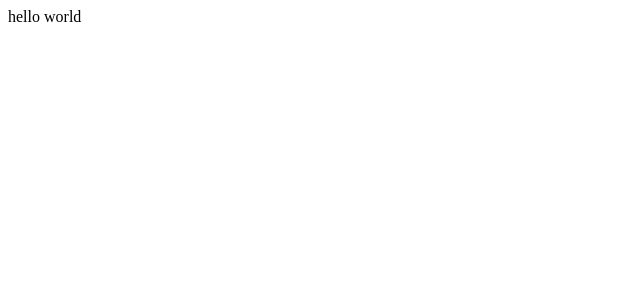
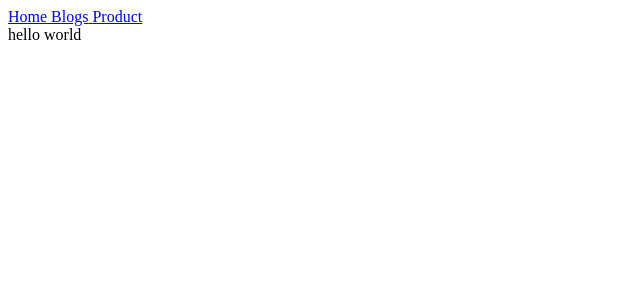
Before and after one commit to syedalirazazaidi/nextjs-pro, a Next.js app: page / in a window 1280 px wide. Shown: the top 300 px of the page, without its empty margins (0-640 px from the left). Built offline with nearby package versions, Linux system fonts and the light colour scheme.

Commit message:
add link in the app

```diff
--- a/app/layout.tsx
+++ b/app/layout.tsx
@@ -1,3 +1,4 @@
+import Navbar from "./shared/navbar"
 
 
 export default function RootLayout({
@@ -13,7 +14,7 @@ export default function RootLayout({
         <link rel="icon" href="/favicon.ico" />
       </head>
       <body>
-
+       <Navbar/>
         {children}</body>
     </html>
   )
--- /dev/null
+++ b/app/shared/navbar.tsx
@@ -0,0 +1,27 @@
+import Link from 'next/link'
+import React from 'react'
+interface LinkNav {
+
+    name: string;
+    path: string;
+
+}
+type LinkArray = LinkNav[]
+const links: LinkArray = [
+    { name: 'Home', path: '/' },
+    { name: 'Blogs', path: '/blogs' },
+    { name: 'Product', path: '/products' },
+
+]
+
+export default function Navbar() {
+    return (
+        <div>
+            {
+                links.map(link =>
+                    <Link key={link.name} href={link.path}>{link.name} {``}</Link>
+                )
+            }
+        </div>
+    )
+}
```
